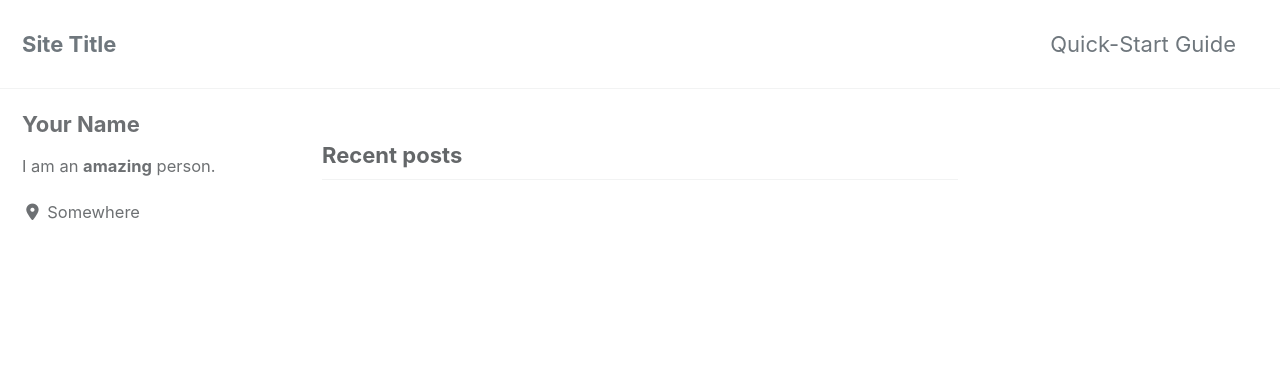
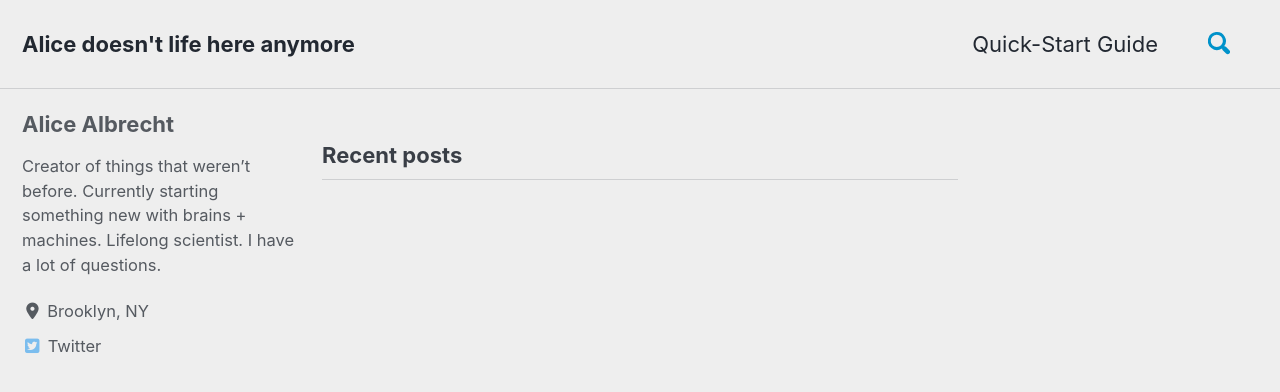
Before and after one commit to alicealbrecht/website, a Jekyll site: the page built from index.html, in a window 1280 px wide and 900 px high. Shown: the top 392 px of the window. Built offline with Jekyll 4.4.1, drawn with Linux system fonts in a browser that asks for light colours; cached includes are drawn as plain includes; nearby versions of some CDN libraries; the list of posts is cut into pages by our own code; some of the changed text lies outside the part shown.

Commit message:
update config file

```diff
--- a/Gemfile
+++ b/Gemfile
@@ -16,6 +16,7 @@ source "https://rubygems.org"
 gem "github-pages","~>3.5", group: :jekyll_plugins
 gem "minimal-mistakes-jekyll"
 gem 'jekyll-include-cache'
+gem 'jekyll-analytics'
 
 # The following plugins are automatically loaded by the theme-gem:
 #   gem "jekyll-paginate"
--- a/_config.yml
+++ b/_config.yml
@@ -12,18 +12,18 @@
 
 #theme                  : "minimal-mistakes-jekyll"
 remote_theme           : "mmistakes/minimal-mistakes" #Removed @4.19.1
-minimal_mistakes_skin    : "default" # "air", "aqua", "contrast", "dark", "dirt", "neon", "mint", "plum", "sunrise"
+minimal_mistakes_skin    : air #"default", "air", "aqua", "contrast", "dark", "dirt", "neon", "mint", "plum", "sunrise"
 
 # Site Settings
 locale                   : "en-US"
-title                    : "Site Title"
-title_separator          : "-"
+title                    : "Alice doesn't life here anymore" # "Site Title"
+title_separator          : "|"
 subtitle                 : # site tagline that appears below site title in masthead
-name                     : "Your Name"
-description              : "An amazing website."
-url                      : # the base hostname & protocol for your site e.g. "https://mmistakes.github.io"
+name                     : "Alice Albrecht"
+description              : "Personal website for Alice Albrecht. Maching learning strategist and cognitive neuroscientist. Trying to make things better for most humans."
+url                      : # the base hostname & protocol for your site e.g. "https://mmistakes.github.io" - don't mess with this
 baseurl                  : # the subpath of your site, e.g. "/blog"
-repository               : # GitHub username/repo-name e.g. "mmistakes/minimal-mistakes"
+repository               : # alicealbrecht/website # GitHub username/repo-name e.g. "mmistakes/minimal-mistakes"
 teaser                   : # path of fallback teaser image, e.g. "/assets/images/500x300.png"
 logo                     : # path of logo image to display in the masthead, e.g. "/assets/images/88x88.png"
 masthead_title           : # overrides the website title displayed in the masthead, use " " for no title
@@ -51,7 +51,7 @@ reCaptcha:
   secret                 :
 atom_feed:
   path                   : # blank (default) uses feed.xml
-search                   : # true, false (default)
+search                   : true # true, false (default)
 search_full_content      : # true, false (default)
 search_provider          : # lunr (default), algolia, google
 algolia:
@@ -85,59 +85,48 @@ social:
 
 # Analytics
 analytics:
-  provider               : false # false (default), "google", "google-universal", "custom"
+  provider               : google # false (default), "google", "google-universal", "custom"
   google:
-    tracking_id          :
-    anonymize_ip         : # true, false (default)
+    tracking_id          : UA-38681500-3
+    anonymize_ip         : false # true, false (default)
 
 
 # Site Author
 author:
-  name             : "Your Name"
+  name             : "Alice Albrecht"
   avatar           : # path of avatar image, e.g. "/assets/images/bio-photo.jpg"
-  bio              : "I am an **amazing** person."
-  location         : "Somewhere"
+  bio              : "Creator of things that weren’t before. Currently starting something new with brains + machines. Lifelong scientist. I have a lot of questions."
+  location         : "Brooklyn, NY"
   email            :
   links:
-    - label: "Email"
-      icon: "fas fa-fw fa-envelope-square"
+    #- label: "Email"
+      # icon: "fas fa-fw fa-envelope-square"
       # url: mailto:your.name@email.com
-    - label: "Website"
-      icon: "fas fa-fw fa-link"
-      # url: "https://your-website.com"
     - label: "Twitter"
       icon: "fab fa-fw fa-twitter-square"
-      # url: "https://twitter.com/"
-    - label: "Facebook"
-      icon: "fab fa-fw fa-facebook-square"
-      # url: "https://facebook.com/"
-    - label: "GitHub"
-      icon: "fab fa-fw fa-github"
+      url: "https://twitter.com/AliceAlbrecht"
+    #-  label: "GitHub"
+      # icon: "fab fa-fw fa-github"
       # url: "https://github.com/"
-    - label: "Instagram"
-      icon: "fab fa-fw fa-instagram"
-      # url: "https://instagram.com/"
+
 
 # Site Footer
 footer:
   links:
     - label: "Twitter"
       icon: "fab fa-fw fa-twitter-square"
+      url: "https://twitter.com/AliceAlbrecht"
+    #- label: "GitHub"
+     # icon: "fab fa-fw fa-github"
       # url:
-    - label: "Facebook"
-      icon: "fab fa-fw fa-facebook-square"
+    #- label: "GitLab"
+     # icon: "fab fa-fw fa-gitlab"
       # url:
-    - label: "GitHub"
-      icon: "fab fa-fw fa-github"
+    #- label: "Bitbucket"
+     # icon: "fab fa-fw fa-bitbucket"
       # url:
-    - label: "GitLab"
-      icon: "fab fa-fw fa-gitlab"
-      # url:
-    - label: "Bitbucket"
-      icon: "fab fa-fw fa-bitbucket"
-      # url:
-    - label: "Instagram"
-      icon: "fab fa-fw fa-instagram"
+    #- label: "Instagram"
+     # icon: "fab fa-fw fa-instagram"
       # url:
 
 
```
